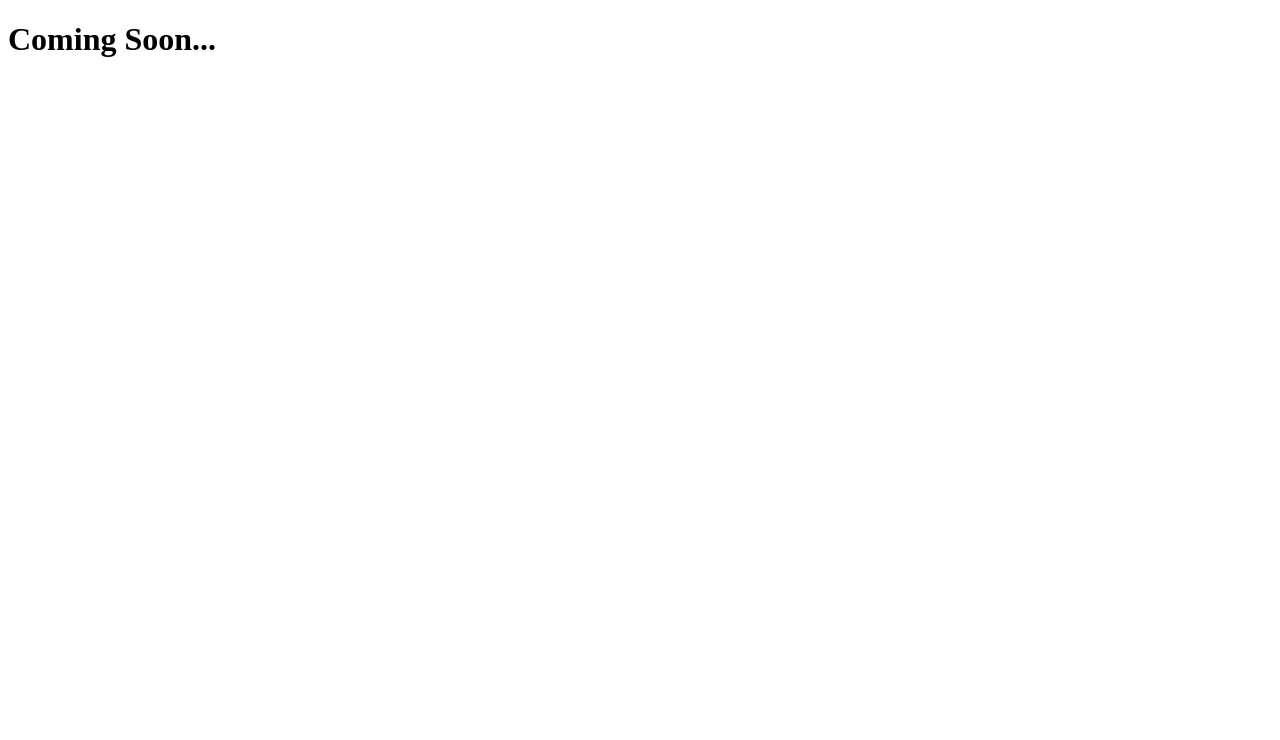
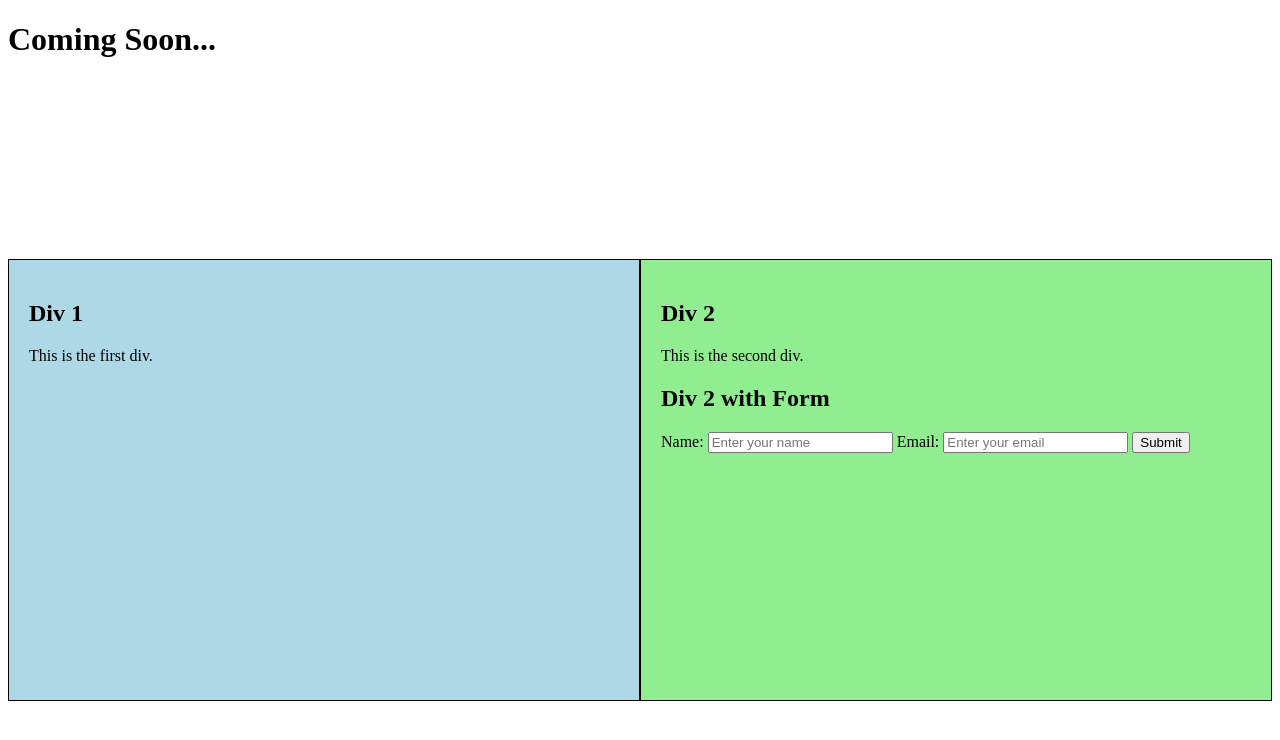
Before and after one commit to blitzbomber87/My-Personal-Blog, a plain HTML site: page index.html in a window 1280 px wide. Drawn offline with Linux system fonts and the light colour scheme.

Commit message:
Added rest o the files

```diff
--- /dev/null
+++ b/assets/css/style.css
@@ -0,0 +1,13 @@
+.container {
+    display: flex;
+    align-items: center;
+  justify-content: center;
+  height: 100vh;
+}
+
+.box {
+    width: 50%;
+    height: 50%;
+    padding: 20px;
+    border: 1px solid black;
+}
--- a/index.html
+++ b/index.html
@@ -4,11 +4,32 @@
     <meta charset="UTF-8">
     <meta name="viewport" content="width=device-width, initial-scale=1.0">
     <title>My Personal Blog</title>
+    <link rel="stylesheet" href="./assets/css/style.css">
 </head>
 <body>
     <header>
         <h1>Coming Soon...</h1>
     </header>
+    <div class="container">
+        <div class="box" style="background-color: lightblue;">
+            <h2>Div 1</h2>
+            <p>This is the first div.</p>
+        </div>
+        <div class="box" style="background-color: lightgreen;">
+            <h2>Div 2</h2>
+            <p>This is the second div.</p>
+            <h2>Div 2 with Form</h2>
+            <form>
+                <label for="name">Name:</label>
+                <input type="text" id="name" name="name" placeholder="Enter your name">
+
+                <label for="email">Email:</label>
+                <input type="email" id="email" name="email" placeholder="Enter your email">
+
+                <button type="submit">Submit</button>
+            </form>
+        </div>
+    </div>
 
 </body>
 </html>
```
Also changed, not shown: assets/css/blog.css (added), assets/css/form.css (added), assets/js/blog.js (added), assets/js/form.js (added), assets/js/script.js (added), blog.html (added).
